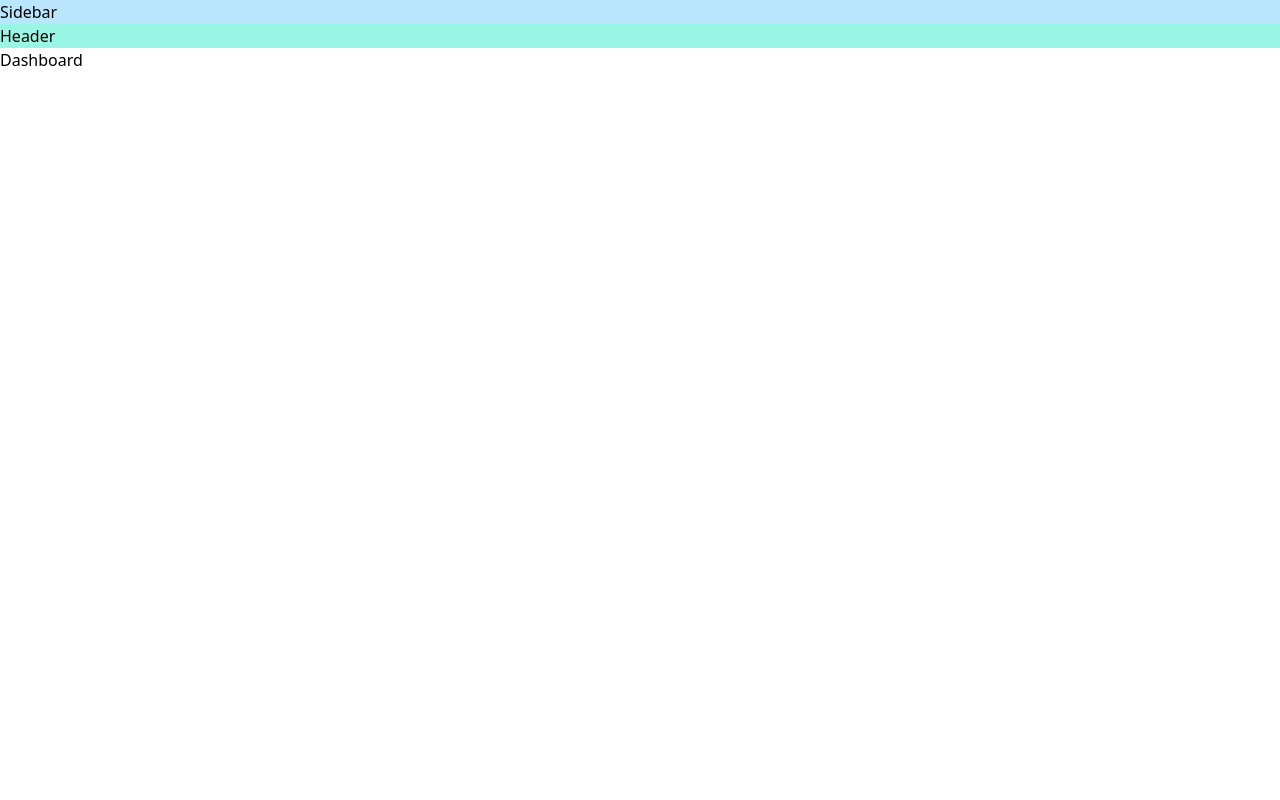
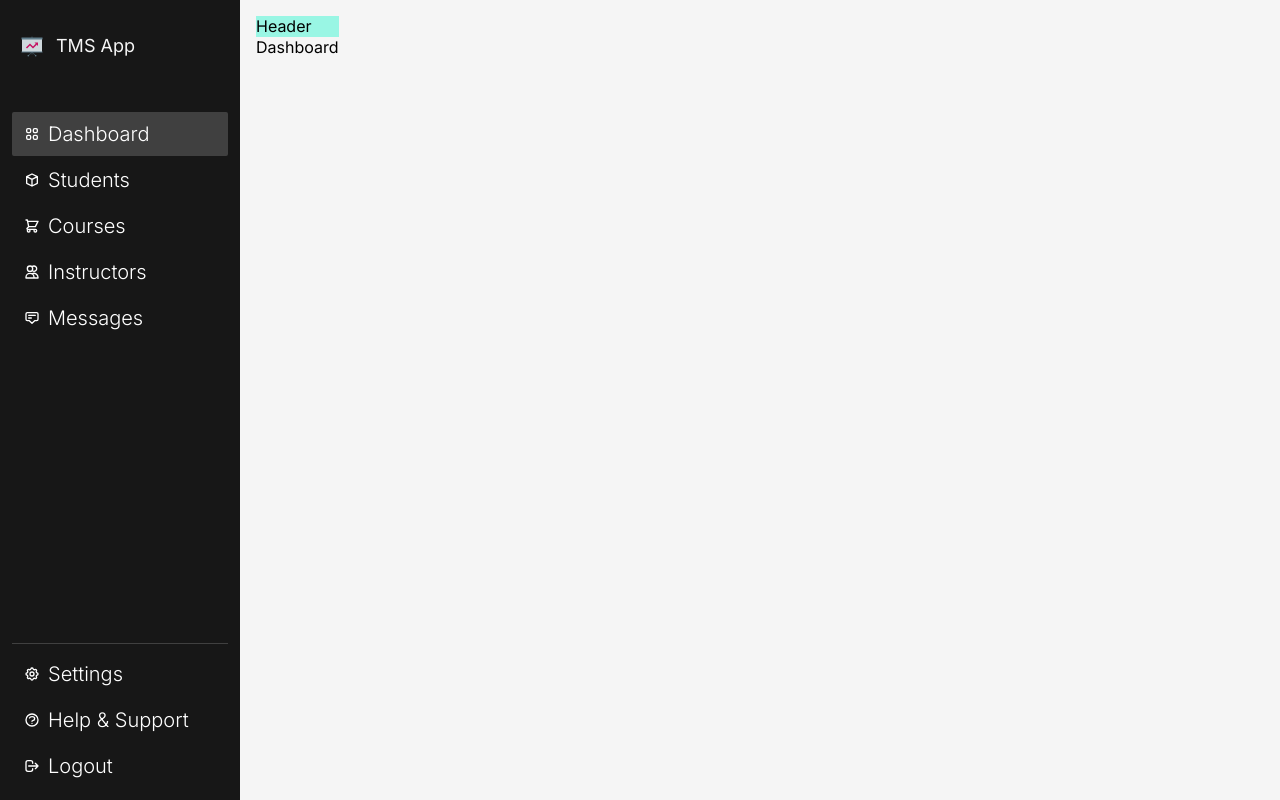
Before and after one commit to CodeCommunityHub/tms-client, a React (Create React App) app: page / in a window 1280 px wide. Built offline with nearby package versions, Linux system fonts and the light colour scheme.

Commit message:
add side bar

```diff
--- a/package.json
+++ b/package.json
@@ -10,8 +10,10 @@
     "@types/node": "^20.14.1",
     "@types/react": "^18.3.3",
     "@types/react-dom": "^18.3.0",
+    "classnames": "^2.5.1",
     "react": "^18.3.1",
     "react-dom": "^18.3.1",
+    "react-icons": "^5.2.1",
     "react-router-dom": "^6.23.1",
     "react-scripts": "5.0.1",
     "typescript": "^5.4.5",
--- a/src/components/shared/Layout.tsx
+++ b/src/components/shared/Layout.tsx
@@ -1,11 +1,14 @@
 import { Outlet } from "react-router-dom";
+import Sidebar from "./Sidebar";
 
 const Layout = () => {
   return (
-    <div>
-      <div className="bg-sky-200">Sidebar</div>
-      <div className="bg-teal-200">Header</div>
-      <div>{<Outlet />}</div>
+    <div className="flex flex-row bg-neutral-100 h-screen w-screen overflow-hidden">
+      <Sidebar />
+      <div className="p-4">
+        <div className="bg-teal-200">Header</div>
+        <div>{<Outlet />}</div>
+      </div>
     </div>
   );
 };
--- /dev/null
+++ b/src/components/shared/Sidebar.tsx
@@ -0,0 +1,67 @@
+import classNames from "classnames";
+import React from "react";
+import { FcBarChart, FcStatistics } from "react-icons/fc";
+import { HiOutlineLogout } from "react-icons/hi";
+import { Link, useLocation } from "react-router-dom";
+import {
+  DASHBOARD_SIDEBAR_BOTTOM_LINKS,
+  DASHBOARD_SIDEBAR_LINKS,
+} from "../../lib/constants/Navigation";
+
+interface SidebarLinkProps {
+  item: {
+    key: string;
+    path: string;
+    icon: React.ReactNode;
+    label: string;
+  };
+}
+
+const linkClass =
+  "flex items-center gap-2 font-light px-3 py-2 hover:bg-neutral-700 hover:no-underline active:bg-neutral-600 rounded-sm text-base text-white";
+
+const Sidebar: React.FC = () => {
+  return (
+    <div className="flex flex-col w-60 p-3 bg-neutral-900 text-white">
+      <div className="flex items-center gap-3 px-2 py-5">
+        <FcStatistics fontSize={24} />
+        <span className="text-neutral-100 text-lg">TMS App</span>
+      </div>
+      <div className="flex-1 flex flex-col py-8 gap-0.5">
+        {DASHBOARD_SIDEBAR_LINKS.map((item) => (
+          <SidebarLink key={item.key} item={item} />
+        ))}
+      </div>
+      <div className="flex flex-col gap-0.5 pt-2 border-t border-neutral-700">
+        {DASHBOARD_SIDEBAR_BOTTOM_LINKS.map((item) => (
+          <SidebarLink key={item.key} item={item} />
+        ))}
+        <div className={classNames("text-red-500 cursor-pointer", linkClass)}>
+          <HiOutlineLogout />
+          <span className="text-xl">Logout</span>
+        </div>
+      </div>
+    </div>
+  );
+};
+
+export default Sidebar;
+
+const SidebarLink: React.FC<SidebarLinkProps> = ({ item }) => {
+  const { pathname } = useLocation();
+
+  return (
+    <Link
+      to={item.path}
+      className={classNames(
+        pathname === item.path
+          ? "bg-neutral-700 text-white"
+          : "text-neutral-400",
+        linkClass
+      )}
+    >
+      {item.icon}
+      <span className="text-xl">{item.label}</span>
+    </Link>
+  );
+};
--- a/src/index.css
+++ b/src/index.css
@@ -1,3 +1,27 @@
+@import url("https://fonts.googleapis.com/css2?family=Inter:wght@300;400;500;600;700&display=swap");
+
 @tailwind base;
 @tailwind components;
 @tailwind utilities;
+
+@layer base {
+  html {
+    font-family: "Inter", sans-serif;
+    line-height: 1.3;
+  }
+  table {
+  }
+  th,
+  td {
+    @apply py-3 px-2.5 text-sm text-left border-y border-gray-200;
+  }
+  thead {
+    @apply bg-neutral-100;
+  }
+  th {
+    @apply font-semibold;
+  }
+  a {
+    @apply text-sky-500 hover:underline;
+  }
+}
--- /dev/null
+++ b/src/lib/constants/Navigation.jsx
@@ -0,0 +1,58 @@
+import {
+  HiOutlineAnnotation,
+  HiOutlineCog,
+  HiOutlineCube,
+  HiOutlineDocumentText,
+  HiOutlineQuestionMarkCircle,
+  HiOutlineShoppingCart,
+  HiOutlineUsers,
+  HiOutlineViewGrid,
+} from "react-icons/hi";
+
+export const DASHBOARD_SIDEBAR_LINKS = [
+  {
+    key: "dashboard",
+    label: "Dashboard",
+    path: "/",
+    icon: <HiOutlineViewGrid />,
+  },
+  {
+    key: "students",
+    label: "Students",
+    path: "/students",
+    icon: <HiOutlineCube />,
+  },
+  {
+    key: "courses",
+    label: "Courses",
+    path: "/courses",
+    icon: <HiOutlineShoppingCart />,
+  },
+  {
+    key: "instructors",
+    label: "Instructors",
+    path: "/instructors",
+    icon: <HiOutlineUsers />,
+  },
+  {
+    key: "messages",
+    label: "Messages",
+    path: "/messages",
+    icon: <HiOutlineAnnotation />,
+  },
+];
+
+export const DASHBOARD_SIDEBAR_BOTTOM_LINKS = [
+  {
+    key: "settings",
+    label: "Settings",
+    path: "/settings",
+    icon: <HiOutlineCog />,
+  },
+  {
+    key: "support",
+    label: "Help & Support",
+    path: "/support",
+    icon: <HiOutlineQuestionMarkCircle />,
+  },
+];
```
Also changed, not shown: 1 other file (tests, documents, lock files or other folders).
